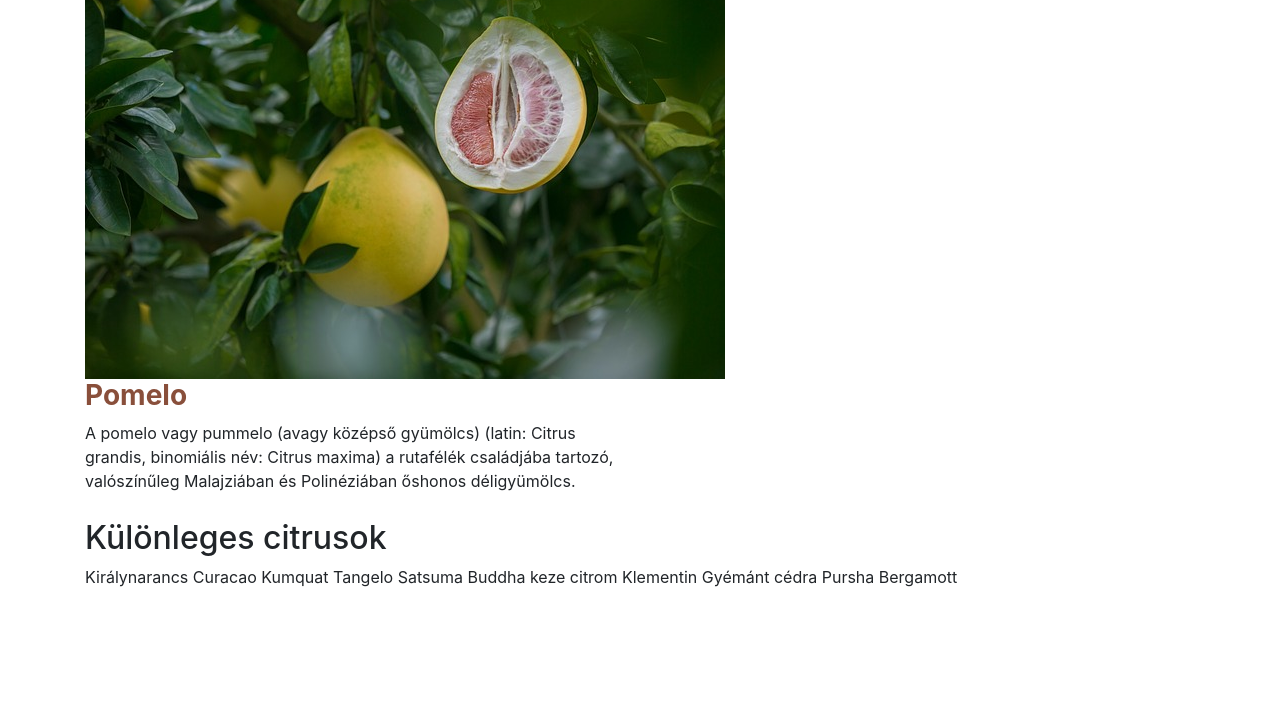
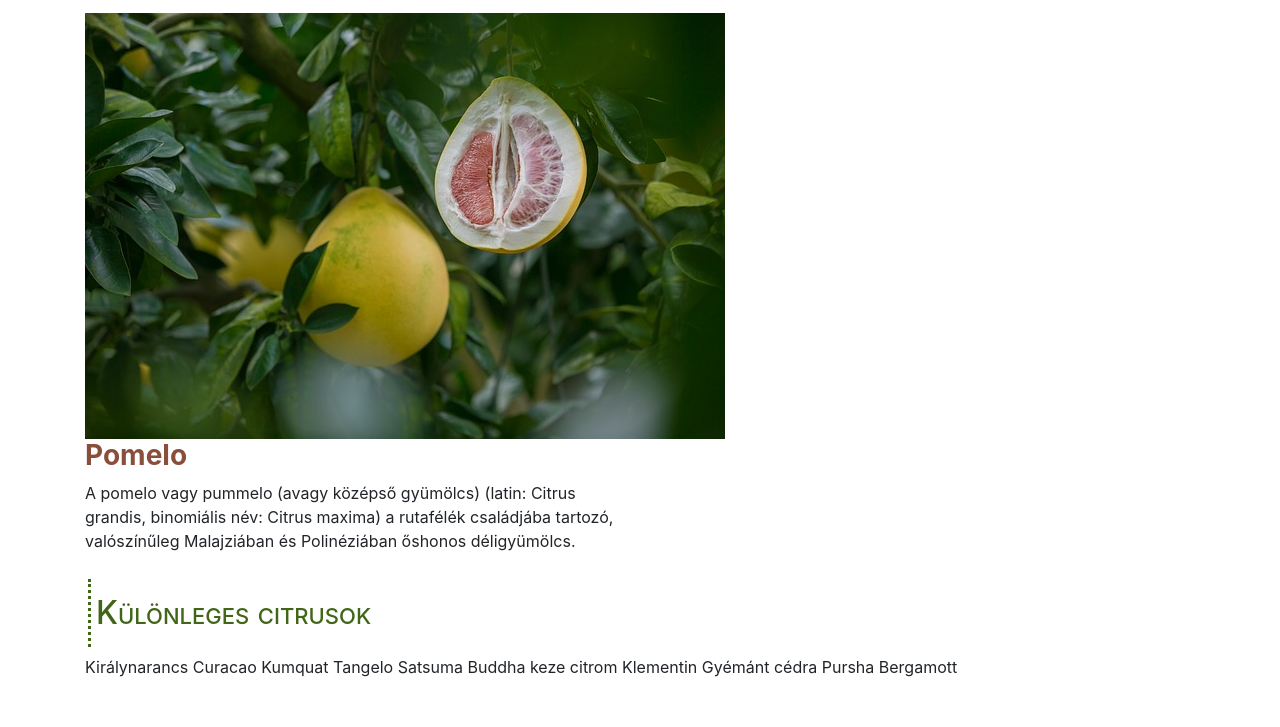
Before and after one commit to KeriBence/Gyakorlo_feladat, a plain HTML site: page index.html in a window 1280 px wide. Shown: the part 1902-2629 px from the top of the page. Before the commit the page ends 2539 px from the top, so only its background shows below. Drawn offline with Linux system fonts and the light colour scheme.

Commit message:
7.feladat

```diff
--- a/css/style.css
+++ b/css/style.css
@@ -16,6 +16,15 @@ h1{
 
 h2{
     margin-top: 10px;
+    font-style: bold;
+    color: #416618;
+    margin-left: 3px ;
+    border-left: dotted;
+    font-variant: small-caps;
+    padding-left: 5px;
+    padding-right: 5px;
+    padding-top: 15px;
+    padding-bottom: 15px;
 }
 
 h3{
```
